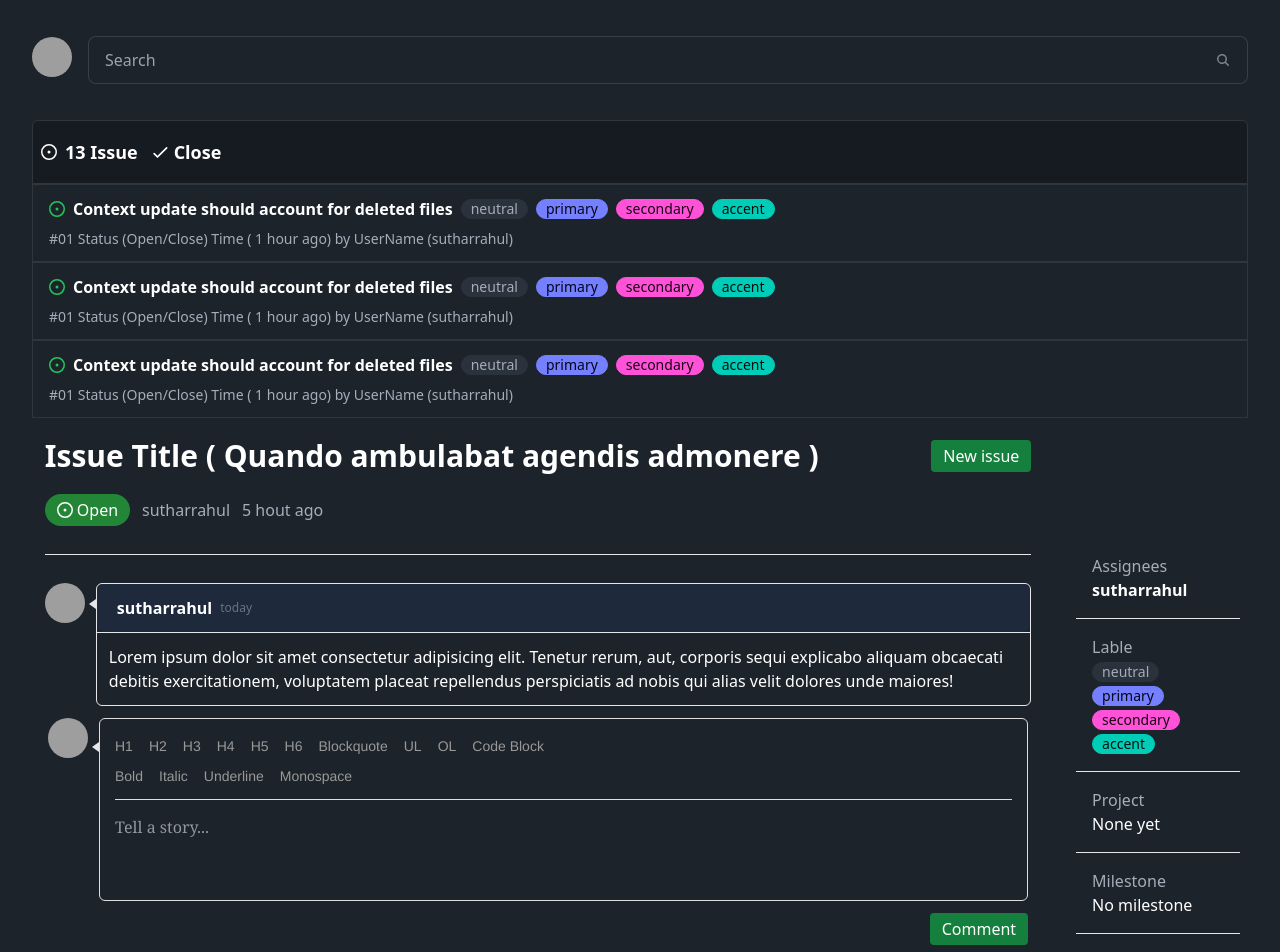
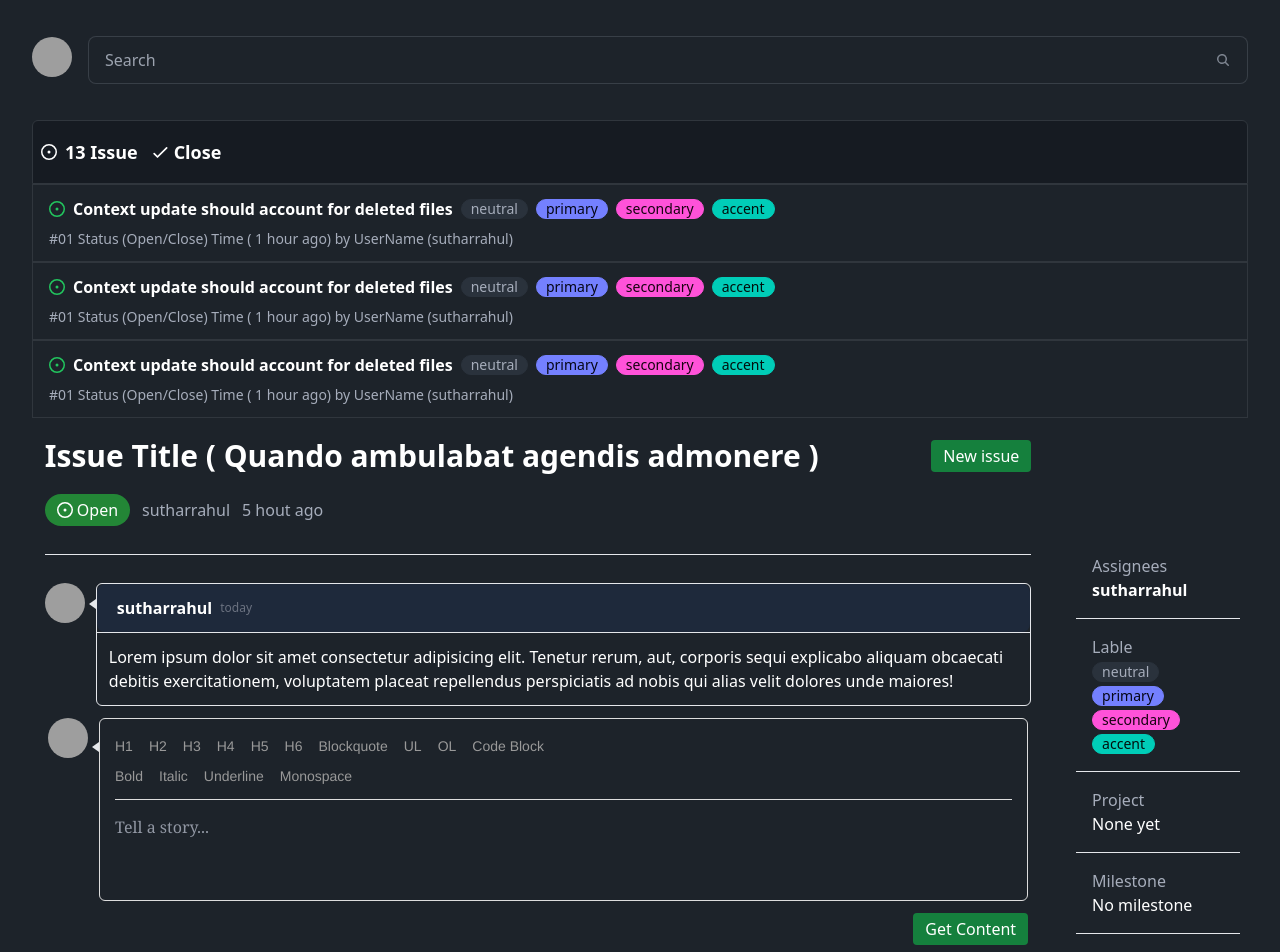
Before and after one commit to sutharrahul/git-issue-tracker, a React (Vite) app: page / in a window 1280 px wide. Shown: the top 952 px of the page. Built offline with nearby package versions, Linux system fonts and the light colour scheme; grey boxes are pictures that could not be loaded.

Commit message:
getData from inpur field :fire:

```diff
--- a/src/components/RichTextEditor.jsx
+++ b/src/components/RichTextEditor.jsx
@@ -3,6 +3,8 @@ import { Editor, EditorState, RichUtils, getDefaultKeyBinding } from "draft-js";
 import "./RichTextEditor.css";
 import "../../node_modules/draft-js/dist/Draft.css";
 import Avatar from "./Avatar";
+import draftToHtml from "draftjs-to-html";
+
 class RichTextEditor extends React.Component {
   constructor(props) {
     super(props);
@@ -63,9 +65,17 @@ class RichTextEditor extends React.Component {
         className += " RichEditor-hidePlaceholder";
       }
     }
+    const getContent = () => {
+      const contentState = this.state.editorState.getCurrentContent();
+      const contentText = contentState.getPlainText(); // Get plain text
+      // const html = draftToHtml(contentState); // Convert Draft.js content to HTML
+      // console.log(html); // Log or use the HTML content as needed
+      console.log(contentText); // Log or use the content as needed
+    };
 
     return (
       <div className="flex flex-col px-12">
+        <p id="textContnt"></p>
         <div className=" py-3 flex gap-1">
           <Avatar />
           <div
@@ -83,6 +93,19 @@ class RichTextEditor extends React.Component {
               editorState={editorState}
               onToggle={this.toggleInlineStyle}
             />
+            {/* <div className={className} onClick={this.focus}>
+              <Editor
+                blockStyleFn={getBlockStyle}
+                customStyleMap={styleMap}
+                editorState={editorState}
+                handleKeyCommand={this.handleKeyCommand}
+                keyBindingFn={this.mapKeyToEditorCommand}
+                onChange={this.onChange}
+                placeholder="Tell a story..."
+                ref="editor"
+                spellCheck={true}
+              />
+            </div> */}
             <div className={className} onClick={this.focus}>
               <Editor
                 blockStyleFn={getBlockStyle}
@@ -99,11 +122,17 @@ class RichTextEditor extends React.Component {
           </div>
         </div>
         <button
+          onClick={getContent}
+          className="self-end px-3 py-1 mt-5 sm:mt-0 bg-green-700 text-white rounded"
+        >
+          Get Content
+        </button>
+        {/* <button
           type="submit"
           className="self-end px-3 py-1 mt-5 sm:mt-0 bg-green-700 text-white rounded"
         >
           Comment
-        </button>
+        </button> */}
       </div>
     );
   }
```
